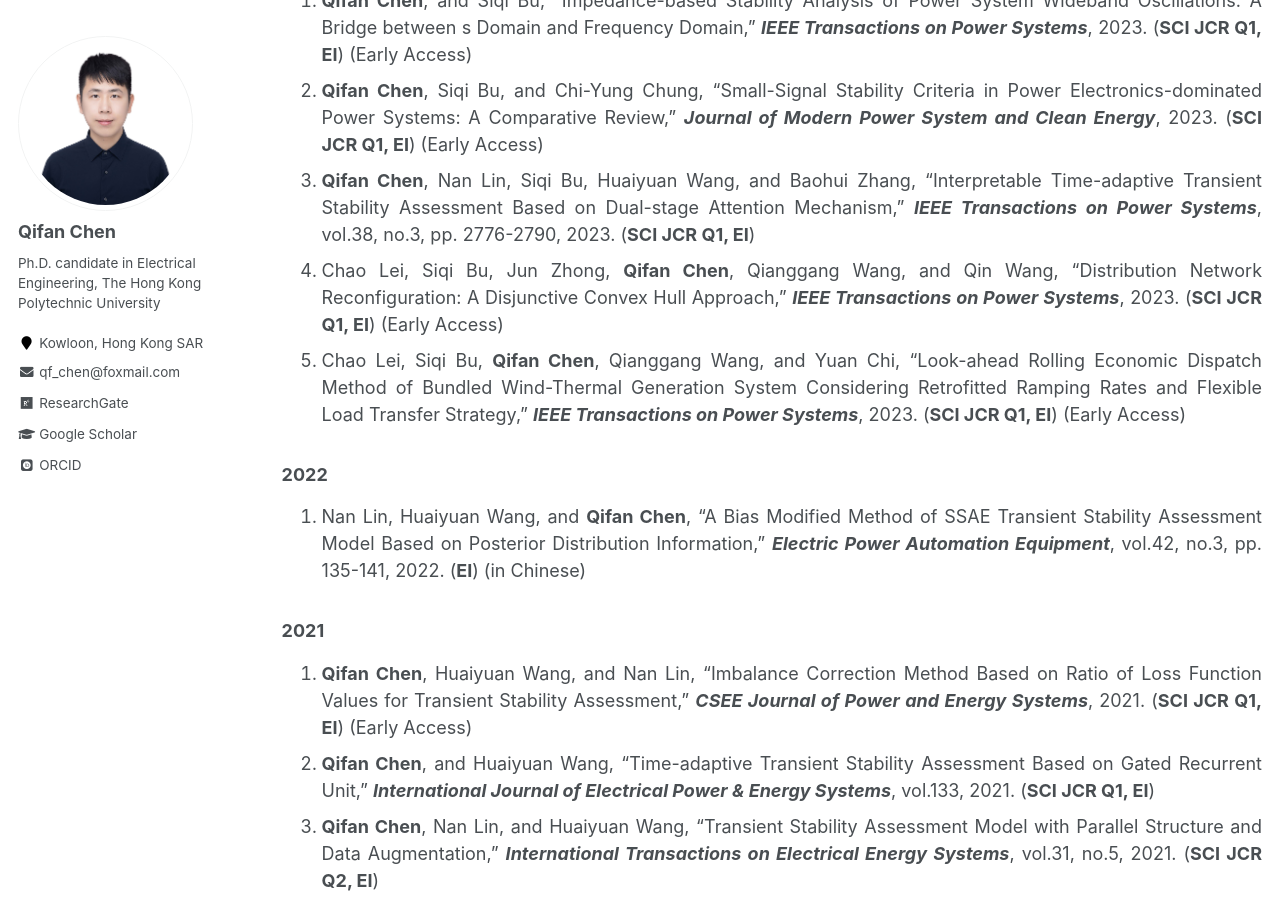
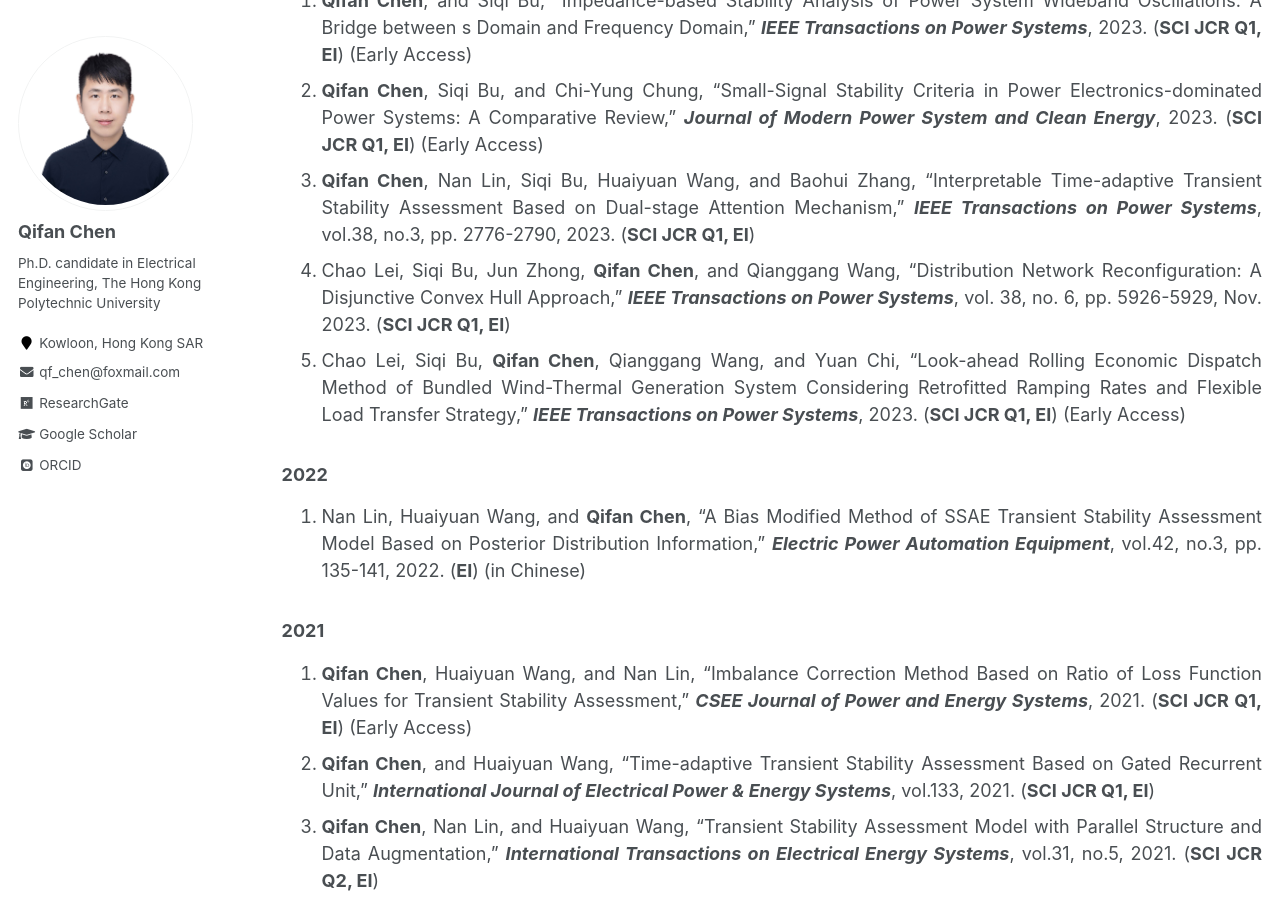
Before and after one commit to ChQf/ChQf.github.io, a Jekyll site: the page built from _pages/publications.md, in a window 1280 px wide and 900 px high, scrolled down 307 px. Built offline with Jekyll 4.4.1, drawn with Linux system fonts in a browser that asks for light colours; some web fonts are replaced.

Commit message:
Update publications.md

```diff
--- a/_pages/publications.md
+++ b/_pages/publications.md
@@ -11,7 +11,7 @@ author_profile: true
 1. **Qifan Chen**, and Siqi Bu, "Impedance-based Stability Analysis of Power System Wideband Oscillations: A Bridge between s Domain and Frequency Domain," ***IEEE Transactions on Power Systems***, 2023. (**SCI JCR Q1, EI**) (Early Access)<br>
 1. **Qifan Chen**, Siqi Bu, and Chi-Yung Chung, "Small-Signal Stability Criteria in Power Electronics-dominated Power Systems: A Comparative Review," ***Journal of Modern Power System and Clean Energy***, 2023. (**SCI JCR Q1, EI**) (Early Access)<br>
 1. **Qifan Chen**, Nan Lin, Siqi Bu, Huaiyuan Wang, and Baohui Zhang, "Interpretable Time-adaptive Transient Stability Assessment Based on Dual-stage Attention Mechanism," ***IEEE Transactions on Power Systems***, vol.38, no.3, pp. 2776-2790, 2023. (**SCI JCR Q1, EI**)<br>
-1. Chao Lei, Siqi Bu, Jun Zhong, **Qifan Chen**, Qianggang Wang, and Qin Wang, “Distribution Network Reconfiguration: A Disjunctive Convex Hull Approach,” ***IEEE Transactions on Power Systems***, 2023. (**SCI JCR Q1, EI**) (Early Access)<br>
+1. Chao Lei, Siqi Bu, Jun Zhong, **Qifan Chen**, and Qianggang Wang, “Distribution Network Reconfiguration: A Disjunctive Convex Hull Approach,” ***IEEE Transactions on Power Systems***, vol. 38, no. 6, pp. 5926-5929, Nov. 2023. (**SCI JCR Q1, EI**)<br>
 1. Chao Lei, Siqi Bu, **Qifan Chen**, Qianggang Wang, and Yuan Chi, “Look-ahead Rolling Economic Dispatch Method of Bundled Wind-Thermal Generation System Considering Retrofitted Ramping Rates and Flexible Load Transfer Strategy,” ***IEEE Transactions on Power Systems***, 2023. (**SCI JCR Q1, EI**) (Early Access)<br>
 {: .text-justify}
 
```
